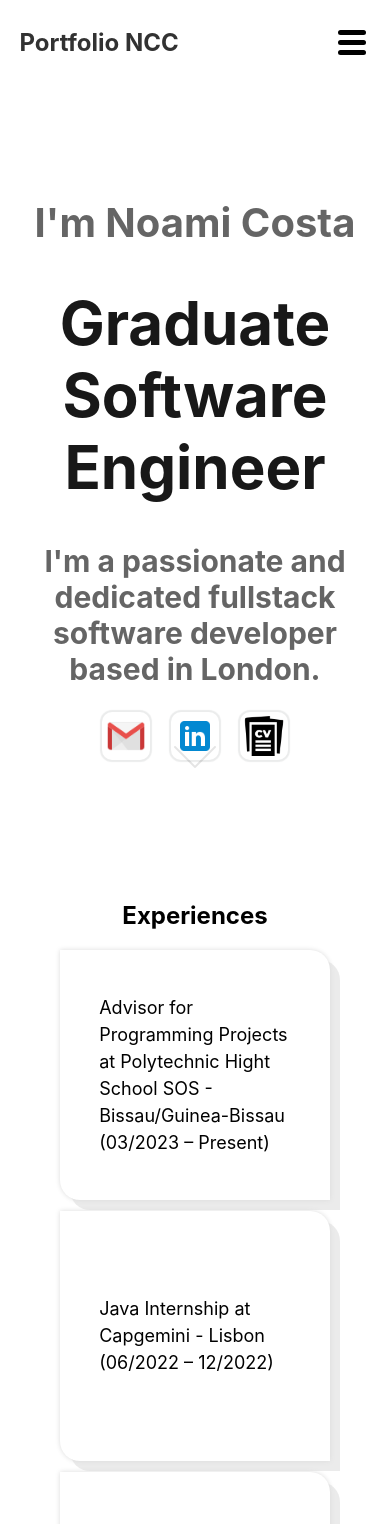
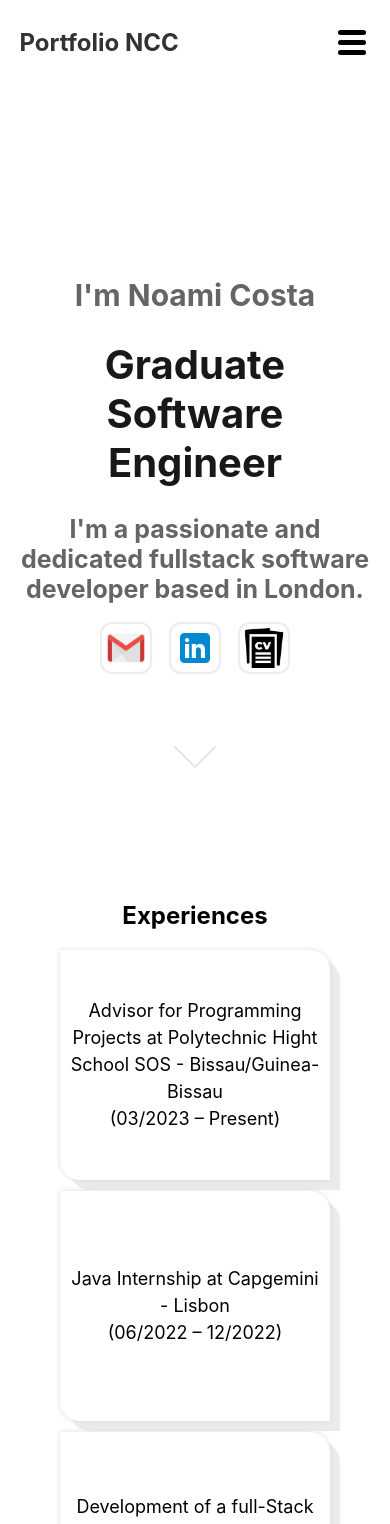
Before and after one commit to calasCosta/ncc-portfolio, a React (Create React App) app in the folder ncc-portfolio/: page /#/ in a window 390 px wide. Shown: the top 1524 px of the page. Built offline with nearby package versions, Linux system fonts and the light colour scheme.

Commit message:
new design for herosection

```diff
--- a/ncc-portfolio/src/components/Certificates.js
+++ b/ncc-portfolio/src/components/Certificates.js
@@ -19,7 +19,7 @@ export default function Certificates() {
     <section id="certificates">
       <h2>Certificates</h2>
 
-      <div className='certificatesDiv divInsideSection'>
+      <div className='certificates-div div-inside-section'>
         <Certificate src={devOps} />
         <Certificate src={javaProgramming} />
         <Certificate src={javaScript} />
--- a/ncc-portfolio/src/components/Experiences.js
+++ b/ncc-portfolio/src/components/Experiences.js
@@ -4,10 +4,8 @@ import React from 'react';
 
 function ExperienceArticle(props){
     return (
-      <article className="articleExperience">
-        <div>
-            <p className="experience">{props.experience} <br/> {props.duration}</p>
-        </div>
+      <article className="article-experience">
+          <p className="experience">{props.experience} <br/> {props.duration}</p>
       </article>
     );
 }
@@ -15,9 +13,9 @@ function ExperienceArticle(props){
 export default function Experience() {
 
   return (
-    <section className='experienceSection' id="experiences">
+    <section className='experience-section' id="experiences">
       <h2>Experiences</h2>
-      <div className="experiencesDiv" >
+      <div className="experiences-div" >
 
         <ExperienceArticle
           experience={"Advisor for Programming Projects at Polytechnic Hight School SOS - Bissau/Guinea-Bissau"}
@@ -39,10 +37,6 @@ export default function Experience() {
           experience="Former Chairman of the Board of Directors in the government organization Children’s Parliament of Guinea-Bissau."
           duration="(2014-2016)"
         />
-
-
-
-
       </div>
     </section>
   )
--- a/ncc-portfolio/src/components/Projects.js
+++ b/ncc-portfolio/src/components/Projects.js
@@ -35,7 +35,7 @@ export default function Projects() {
     <section id="projects">
       <h2>Projects</h2>
 
-      <div className="projectsDiv divInsideSection">
+      <div className="projects-div div-inside-section">
         {ds.map((p)=>
             <Project
                   index={ds.indexOf(p)}
--- a/ncc-portfolio/src/components/header.js
+++ b/ncc-portfolio/src/components/header.js
@@ -14,11 +14,11 @@ export default function header(props) {
 
   return (
     <header style={{backgroundColor:`${props.backgroundColor}`}}>
-      <div className='headerDiv'>
+      <div className='header-div'>
         <h2>Portfolio NCC</h2>
 
         <input type="checkbox" id="check"/>
-        <label for="check" className="checkButton">
+        <label for="check" className="check-button">
           <div></div>
           <div></div>
           <div></div>
--- a/ncc-portfolio/src/styles/App.scss
+++ b/ncc-portfolio/src/styles/App.scss
@@ -114,7 +114,7 @@ section {
     text-align: left;
   }
 
-  .experiencesDiv{
+  .experiences-div{
     text-align: center;
 
     article{
@@ -123,18 +123,22 @@ section {
       display: inline-flex;
       justify-content: center;
       align-items: center;
-      padding: 15px;
+      padding: 5px;
       margin: 2%;
       vertical-align: top;
       box-shadow: 0 0 5px 0 rgb(219, 219, 219),
                 10px 10px 0 0 rgba(197, 197, 197, 0.339);
       border-radius: $borderForArticles;
       line-height: 1.5;
+    }
 
+    p{
+      width: 100%;
+      text-align: center;
     }
   }
 
-  .projectsDiv{
+  .projects-div{
     text-align: center;
 
     .project{
@@ -167,7 +171,7 @@ section {
     }
   }
 
-  .certificatesDiv{
+  .certificates-div{
     text-align: center;
 
     .certificate {
@@ -180,7 +184,7 @@ section {
     }
   }
 
-  .articleExperience:hover, .project:hover, .certificate:hover{
+  .article-experience:hover, .project:hover, .certificate:hover{
     transition: 0.6s;
     box-shadow: 0 0 5px 0 rgb(219, 219, 219),
                 10px 10px 0 0 $mouseHoverColor;
@@ -255,15 +259,23 @@ footer{
     .div-main {
       flex-direction: column;
 
-      .right{
-        h2, h3, h4 {
-          font-size: medium;
-          line-height: 1;
-        }
-        h1{
-          font-size: larger;
+        .div-inside {
+          text-align: center;
 
-        }
+          .h2-name {
+            font-size: 30px;
+            opacity: 0.6;
+          }
+
+          .h2-whoami {
+            font-size: 25px;
+            opacity: 0.6;
+          }
+
+          h1 {
+            font-size: 40px;
+            opacity: 0.9;
+          }
 
         .contact {
           img {
@@ -286,7 +298,7 @@ footer{
   }
 
   section{
-    .divInsideSection{
+    .div-inside-section{
       width: 100%;
 
       .certificate {
--- a/ncc-portfolio/src/styles/Header.scss
+++ b/ncc-portfolio/src/styles/Header.scss
@@ -7,7 +7,7 @@ header{
     background-color: white;
     z-index: 10;
 
-    .headerDiv{
+    .header-div{
         height: inherit;
         width: $defaultWidth;
         margin: auto;
@@ -38,7 +38,7 @@ header{
         }
 
         /*----- hamburger menu ----*/
-        .checkButton {
+        .check-button {
             cursor: pointer;
             display: none;
 
@@ -59,7 +59,7 @@ header{
 
 @media only screen and (max-width: 700px) {
     header{
-        .headerDiv{
+        .header-div{
             .menu{
                 position: fixed;
                 width: 100%;
@@ -83,7 +83,7 @@ header{
                 left: 0;
             }
 
-            .checkButton{
+            .check-button{
                 display: block;
             }
         }
```
